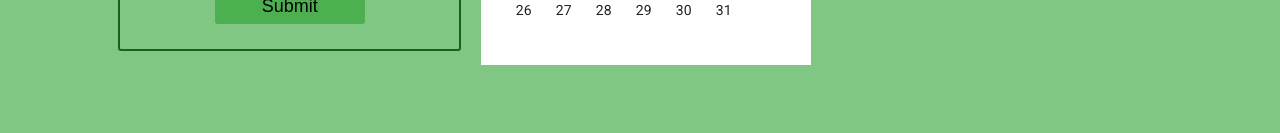
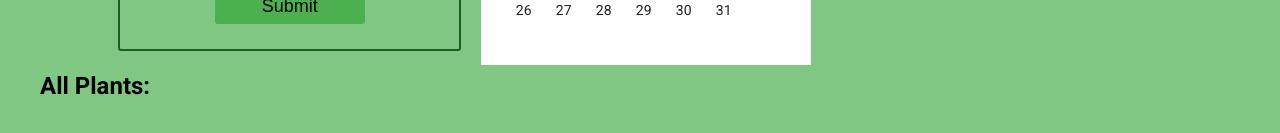
Before and after one commit to nickharrisdev/growing-in-tandem, a React (Create React App) app: page / in a window 1280 px wide. Shown: the part 575-708 px from the top of the page. Built offline with nearby package versions, Linux system fonts and the light colour scheme; no server answers.

Commit message:
Add AllPlants component

```diff
--- /dev/null
+++ b/src/AllPlants.js
@@ -0,0 +1,19 @@
+import React, { useState } from 'react';
+import Typography from '@material-ui/core/Typography';
+
+const AllPlants = ({ allPlants }) => {
+	function plantsList(plant) {
+			return (<li data-testid="plant-name" key={plant}>{plant.name}</li>)
+	}
+
+	return (
+		<Typography variant="h5" component="h1">
+			<strong>All Plants:</strong>
+			<ul>
+				{allPlants.map(plantsList)}
+			</ul>
+		</Typography>
+	)
+}
+
+export default AllPlants;
--- a/src/App.js
+++ b/src/App.js
@@ -7,6 +7,7 @@ import Typography from '@material-ui/core/Typography';
 import { createMuiTheme } from '@material-ui/core/styles';
 import green from '@material-ui/core/colors/green';
 import lightGreen from '@material-ui/core/colors/green';
+import AllPlants from './AllPlants';
 
 const theme = createMuiTheme({
   palette: {
@@ -48,6 +49,9 @@ function App() {
         <div>
           <Calendar theme={theme} allPlants={allPlants} hitApi={hitApi} toggleAddingPlant={toggleAddingPlant} addingPlant={addingPlant}/>
         </div>
+        <div>
+          <AllPlants allPlants={allPlants} />
+        </div>
       </div>
     </ MuiPickersUtilsProvider>
   );
```
Also changed, not shown: src/Message.js (indentation only).
